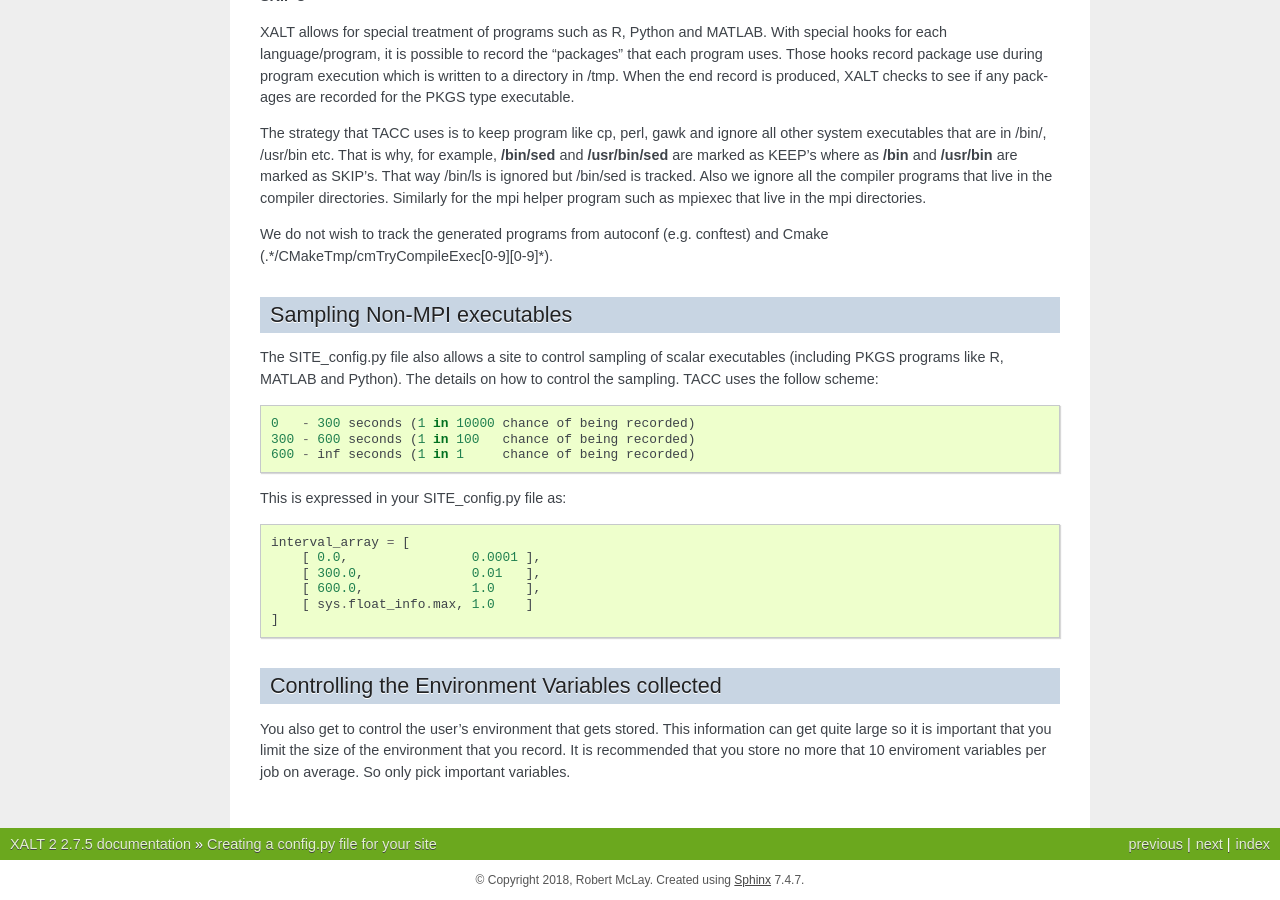
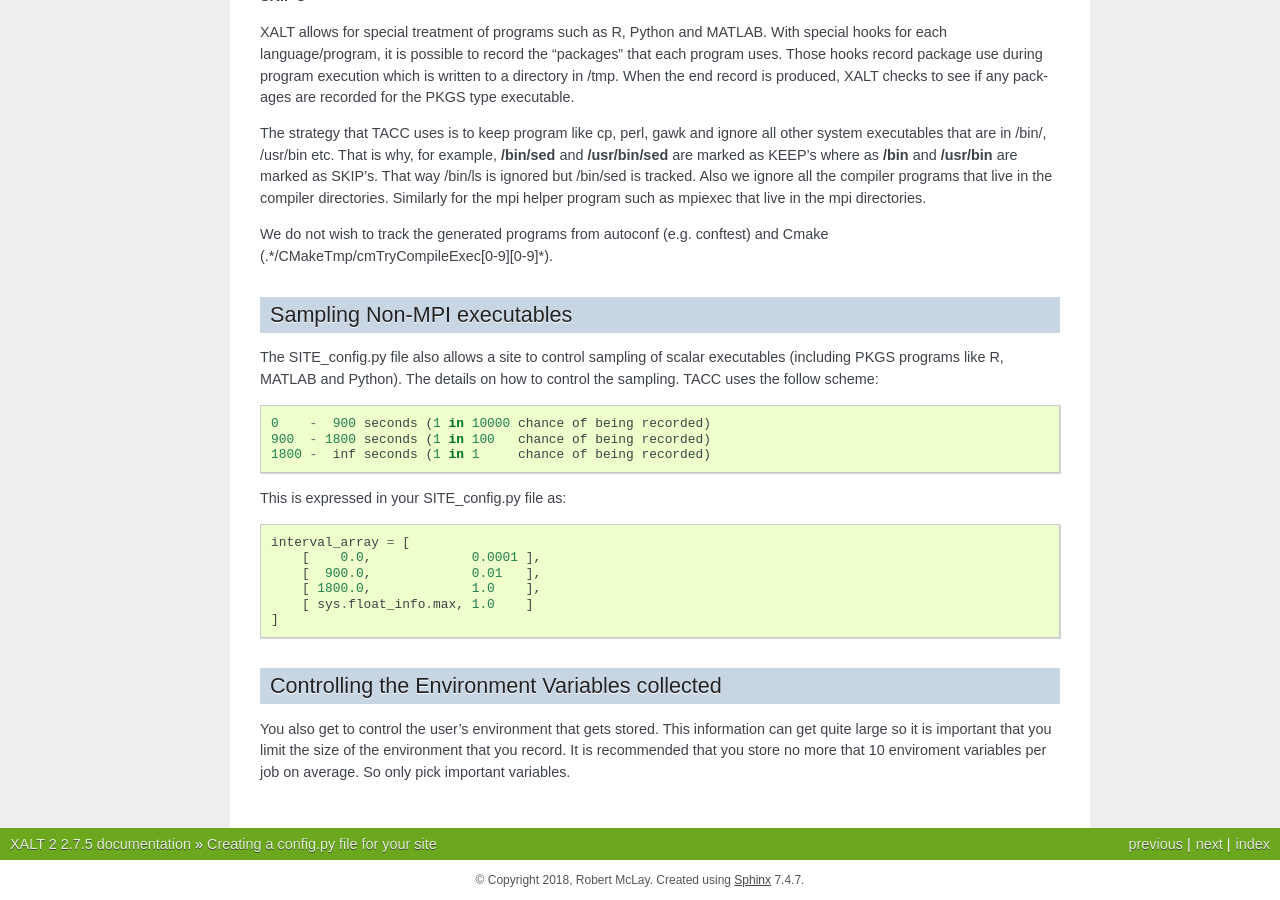
Before and after one commit to xalt/xalt, a Sphinx documentation site: the page built from docs/source/030_site_filtering.rst, in a window 1280 px wide and 900 px high, scrolled down 2521 px. Built offline with Sphinx 7.4.7, drawn with Linux system fonts in a browser that asks for light colours.

Commit message:
Change sampling from 0,5min,10mins to 0,15mins,30mins on TACC systems

```diff
--- a/docs/source/030_site_filtering.rst
+++ b/docs/source/030_site_filtering.rst
@@ -183,17 +183,17 @@ scalar executables (including PKGS programs like R, MATLAB and
 Python).  The details on how to control the sampling.  TACC uses the
 follow scheme::
 
-    0   - 300 seconds (1 in 10000 chance of being recorded)
-    300 - 600 seconds (1 in 100   chance of being recorded)
-    600 - inf seconds (1 in 1     chance of being recorded)
+    0    -  900 seconds (1 in 10000 chance of being recorded)
+    900  - 1800 seconds (1 in 100   chance of being recorded)
+    1800 -  inf seconds (1 in 1     chance of being recorded)
 
 
 This is expressed in your SITE_config.py file as::
 
     interval_array = [
-        [ 0.0,                0.0001 ],
-        [ 300.0,              0.01   ],
-        [ 600.0,              1.0    ],
+        [    0.0,             0.0001 ],
+        [  900.0,             0.01   ],
+        [ 1800.0,             1.0    ],
         [ sys.float_info.max, 1.0    ]
     ]
 
```
Also changed, not shown: 1 other file.
